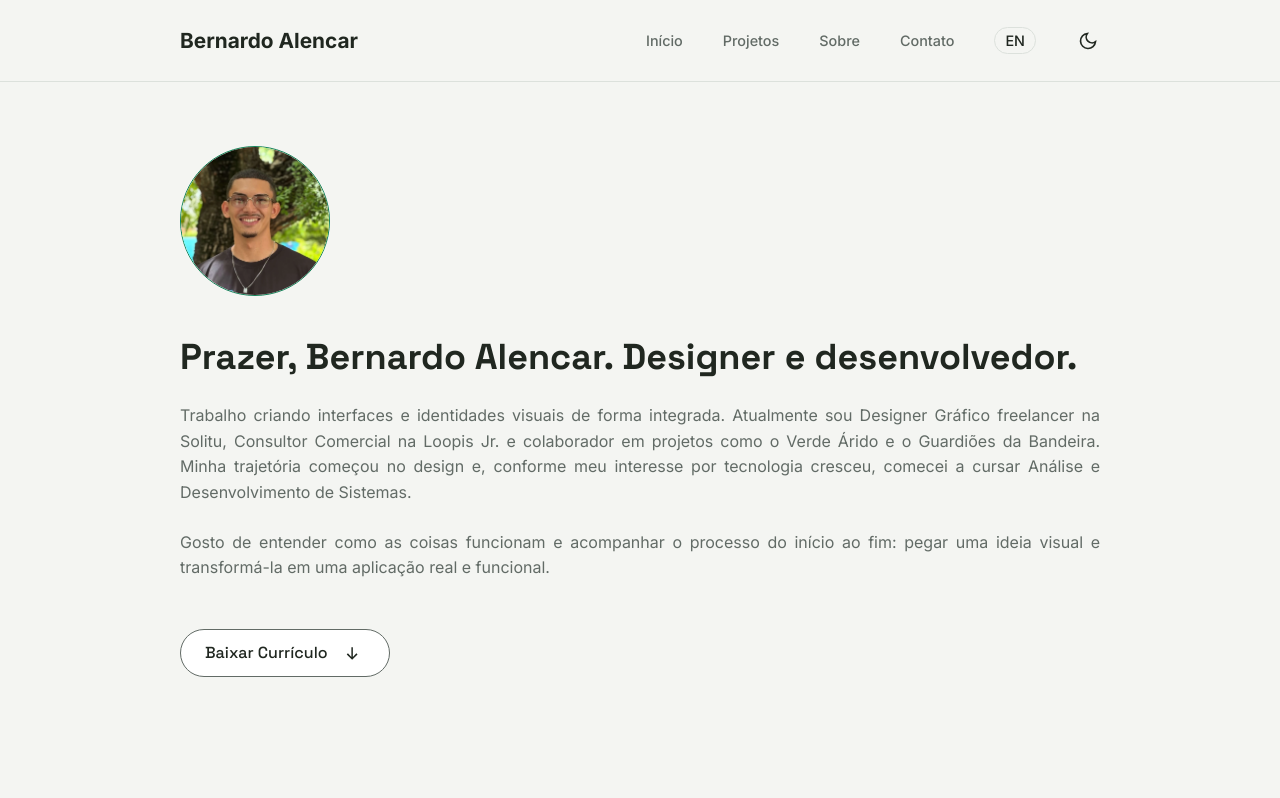
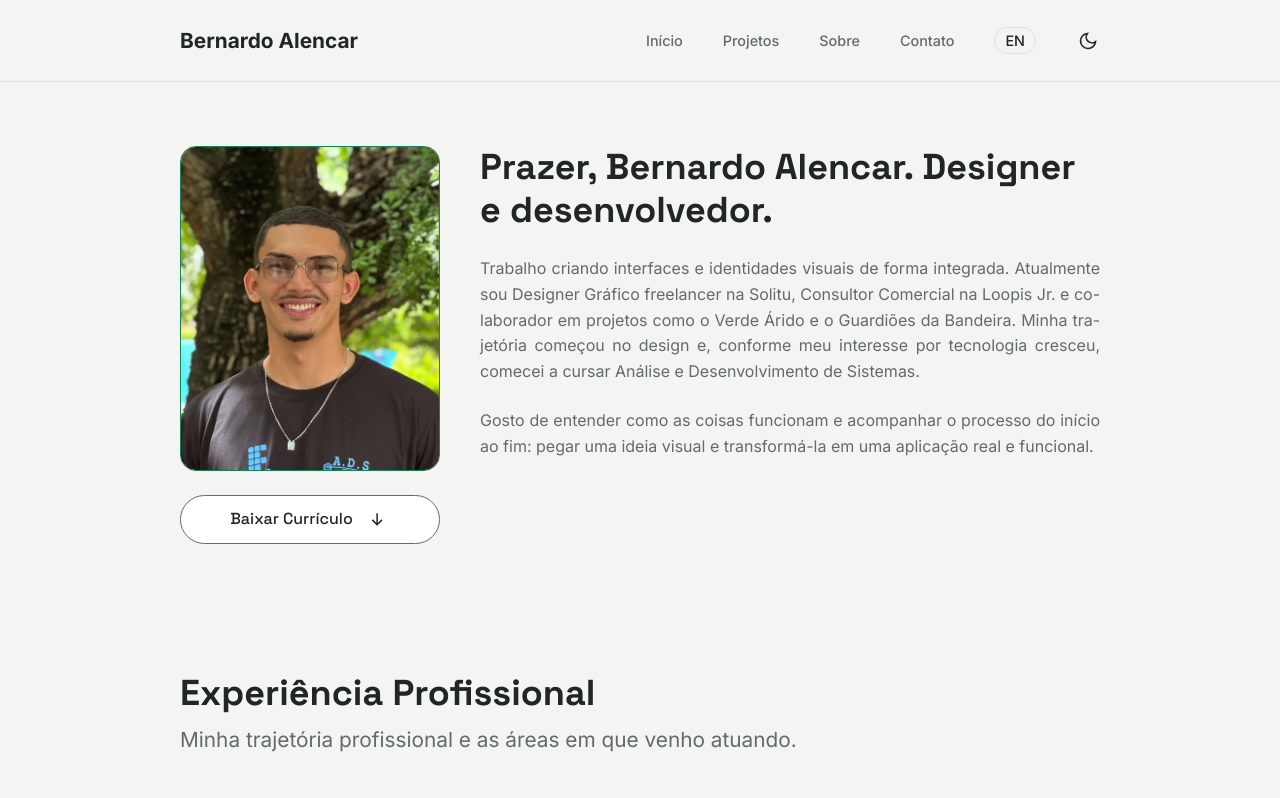
Before and after one commit to F-Bernardo-09/bernardo.dev, a React (Vite) app: page /about in a window 1280 px wide. Shown: the top 798 px of the page. Built offline with nearby package versions, Linux system fonts and the light colour scheme.

Commit message:
Reposiciona foto ao lado do título e ajusta layout da seção

```diff
--- a/src/components/About/About.tsx
+++ b/src/components/About/About.tsx
@@ -6,14 +6,55 @@ import HeroImage from "../HeroImage/HeroImage";
 
 const AboutSection = styled.section``;
 
+const AboutLayout = styled.div`
+  display: grid;
+  grid-template-columns: 260px 1fr;
+  gap: var(--spacing-lg);
+  align-items: start;
+
+  @media (max-width: 768px) {
+    grid-template-columns: 1fr;
+  }
+`;
+
+const AboutAside = styled.div`
+  display: flex;
+  flex-direction: column;
+  gap: var(--spacing-md);
+  align-items: flex-start;
+  width: 100%;
+
+  > a {
+    width: 100%;
+    box-sizing: border-box;
+    justify-content: center;
+  }
+
+  @media (max-width: 768px) {
+    max-width: 220px;
+  }
+`;
+
 const AboutContent = styled.div`
   display: flex;
   flex-direction: column;
   gap: var(--spacing-md);
-  align-items: flex-start;
+  align-items: stretch;
 
-  a {
-    margin-top: var(--spacing-md);
+  > :first-child {
+    margin: 0;
+  }
+
+  > :first-child h1,
+  > :first-child h2 {
+    margin: 0;
+    text-align: left;
+  }
+
+  p {
+    margin: 0;
+    text-align: justify;
+    hyphens: auto;
   }
 `;
 
@@ -27,14 +68,9 @@ export default function About() {
   return (
     <AboutSection id="about" aria-label={t("ariaLabel")}>
       <div className="container">
+        <AboutLayout>
+          <AboutAside>
             <HeroImage />
-
-        <SectionHeader title={t("title")} subtitle={subtitle} />
-        <AboutContent>
-          {paragraphs.map((text, index) => (
-            <p key={index}>{text}</p>
-          ))}
-
             <Button
               href={t("cvButton.link")}
               download
@@ -43,7 +79,15 @@ export default function About() {
             >
               {t("cvButton.label")}
             </Button>
+          </AboutAside>
+
+          <AboutContent>
+            <SectionHeader title={t("title")} subtitle={subtitle} />
+            {paragraphs.map((text, index) => (
+              <p key={index}>{text}</p>
+            ))}
           </AboutContent>
+        </AboutLayout>
       </div>
     </AboutSection>
   );
--- a/src/components/HeroImage/HeroImage.tsx
+++ b/src/components/HeroImage/HeroImage.tsx
@@ -4,11 +4,12 @@ import profile from "../../assets/profile-photo.webp";
 import LazyImage from "../LazyImage/LazyImage";
 
 const ProfileImage = styled(LazyImage)`
-  width: 150px;
-  height: 150px;
+  width: 100%;
+  aspect-ratio: 4 / 5;
+  height: auto;
+  object-fit: cover;
   border: var(--border-accent);
-  border-radius: var(--radius-circle);
-  margin-bottom: var(--spacing-lg);
+  border-radius: var(--radius-md, 16px);
   background-color: var(--accent-green);
 `;
 
```
Lines whose indentation alone changed are shown as unchanged.
